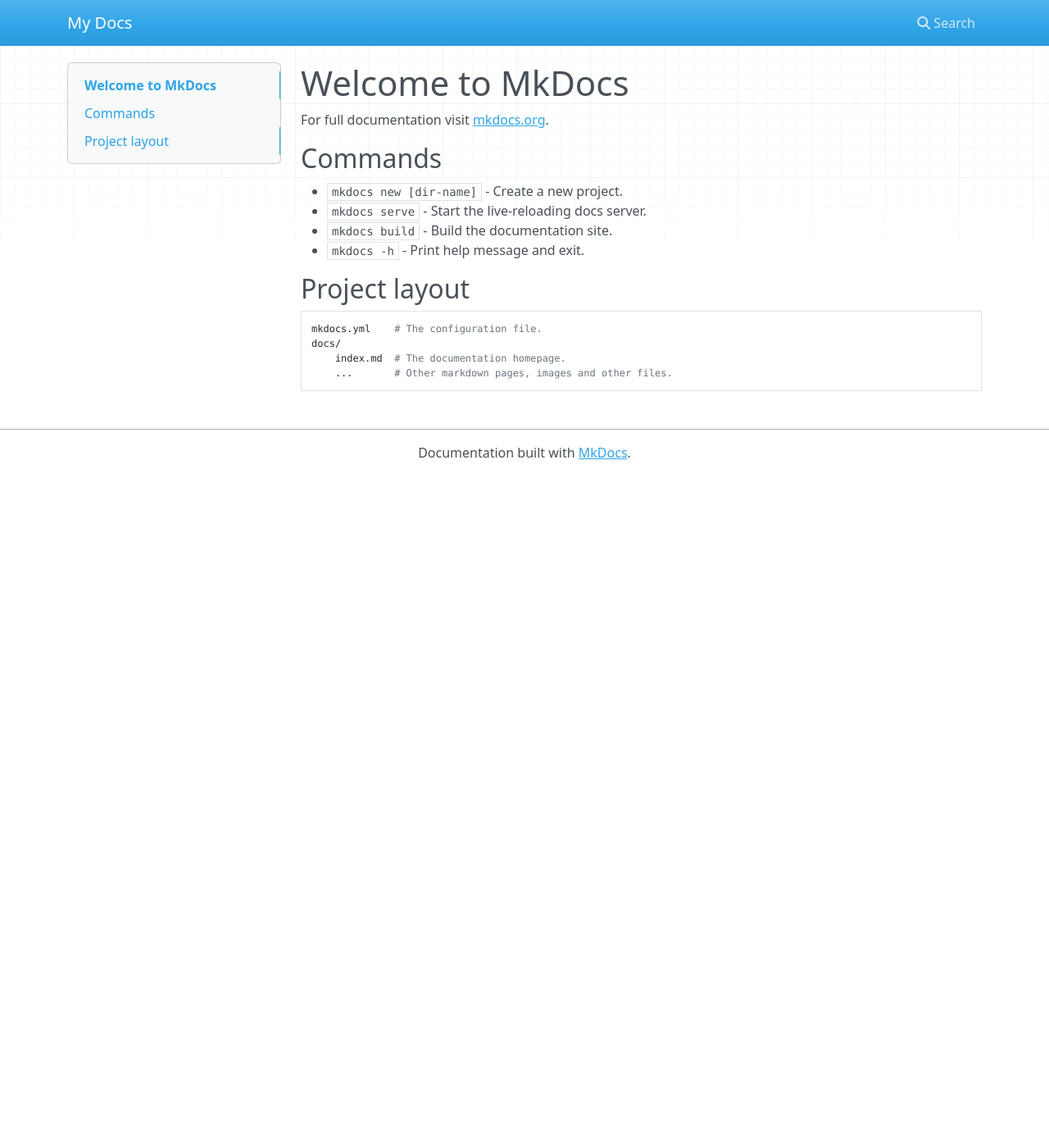
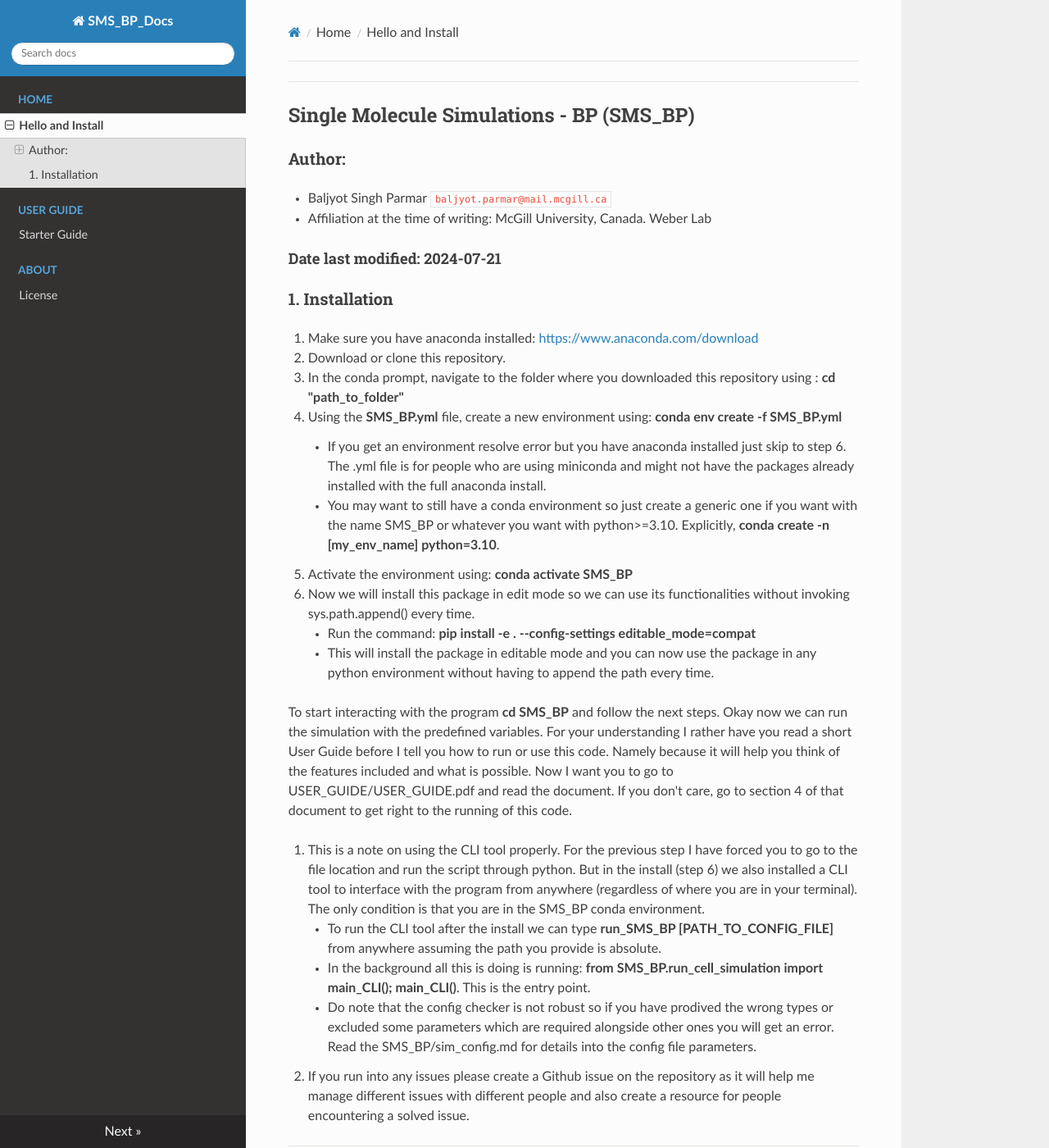
Before and after one commit to joemans3/SMS_BP, an MkDocs documentation site: the page built from docs/docs/index.md, in a window 1280 px wide and 1400 px high. Shown: the whole window at 82% size. Built offline with MkDocs 1.6.1, drawn with Linux system fonts in a browser that asks for light colours; nearby versions of some CDN libraries; some of the changed text lies outside the part shown.

Commit message:
DOCS: Added mkdocs documentation with appropriate package management

```diff
--- a/docs/docs/index.md
+++ b/docs/docs/index.md
@@ -1,17 +1,33 @@
-# Welcome to MkDocs
+---
+# Single Molecule Simulations - BP (SMS_BP)
+## Author:
+-
+  Baljyot Singh Parmar
+  `baljyot.parmar@mail.mcgill.ca`
+- Affiliation at the time of writing: McGill University, Canada. Weber Lab
+### Date last modified: 2024-07-21
 
-For full documentation visit [mkdocs.org](https://www.mkdocs.org).
 
-## Commands
 
-* `mkdocs new [dir-name]` - Create a new project.
-* `mkdocs serve` - Start the live-reloading docs server.
-* `mkdocs build` - Build the documentation site.
-* `mkdocs -h` - Print help message and exit.
 
-## Project layout
+## 1. Installation
+1. Make sure you have anaconda installed: <https://www.anaconda.com/download>
+2. Download or clone this repository.
+3. In the conda prompt, navigate to the folder where you downloaded this repository using : **cd "path_to_folder"**
+4. Using the **SMS_BP.yml** file, create a new environment using: **conda env create -f SMS_BP.yml**
+    - If you get an environment resolve error but you have anaconda installed just skip to step 6. The .yml file is for people who are using miniconda and might not have the packages already installed with the full anaconda install.
+    - You may want to still have a conda environment so just create a generic one if you want with the name SMS_BP or whatever you want with python>=3.10. Explicitly, **conda create -n [my_env_name] python=3.10**.
+5. Activate the environment using: **conda activate SMS_BP**
+6. Now we will install this package in edit mode so we can use its functionalities without invoking sys.path.append() every time.
+    - Run the command: **pip install -e . --config-settings editable_mode=compat**
+    - This will install the package in editable mode and you can now use the package in any python environment without having to append the path every time.
 
-    mkdocs.yml    # The configuration file.
-    docs/
-        index.md  # The documentation homepage.
-        ...       # Other markdown pages, images and other files.
+To start interacting with the program **cd SMS_BP** and follow the next steps.
+Okay now we can run the simulation with the predefined variables. For your understanding I rather have you read a short User Guide before I tell you how to run or use this code. Namely because it will help you think of the features included and what is possible. Now I want you to go to USER_GUIDE/USER_GUIDE.pdf and read the document. If you don't care, go to section 4 of that document to get right to the running of this code.
+
+7. This is a note on using the CLI tool properly. For the previous step I have forced you to go to the file location and run the script through python. But in the install (step 6) we also installed a CLI tool to interface with the program from anywhere (regardless of where you are in your terminal). The only condition is that you are in the SMS_BP conda environment.
+    - To run the CLI tool after the install we can type **run_SMS_BP [PATH_TO_CONFIG_FILE]** from anywhere assuming the path you provide is absolute.
+    - In the background all this is doing is running: **from SMS_BP.run_cell_simulation import main_CLI(); main_CLI()**. This is the entry point.
+    - Do note that the config checker is not robust so if you have prodived the wrong types or excluded some parameters which are required alongside other ones you will get an error. Read the SMS_BP/sim_config.md for details into the config file parameters.
+8. If you run into any issues please create a Github issue on the repository as it will help me manage different issues with different people and also create a resource for people encountering a solved issue.
+---
--- /dev/null
+++ b/docs/docs/javascripts/mathjax.js
@@ -0,0 +1,19 @@
+window.MathJax = {
+  tex: {
+    inlineMath: [["\\(", "\\)"]],
+    displayMath: [["\\[", "\\]"]],
+    processEscapes: true,
+    processEnvironments: true
+  },
+  options: {
+    ignoreHtmlClass: ".*|",
+    processHtmlClass: "arithmatex"
+  }
+};
+
+document$.subscribe(() => {
+  MathJax.startup.output.clearCache()
+  MathJax.typesetClear()
+  MathJax.texReset()
+  MathJax.typesetPromise()
+})
--- a/docs/mkdocs.yml
+++ b/docs/mkdocs.yml
@@ -1 +1,23 @@
-site_name: My Docs
+site_name: SMS_BP_Docs
+
+nav:
+  - Home:
+    - 'Hello and Install': index.md
+  - User Guide:
+    - 'Starter Guide': User_Guide_MD.md
+  - About:
+    - 'License': license.md
+
+theme: readthedocs
+
+markdown_extensions:
+  - pymdownx.arithmatex:
+      generic: true
+  - toc:
+      permalink: "#"
+      baselevel: 2
+      separator: "_"
+
+extra_javascript:
+  - javascripts/mathjax.js
+  - https://unpkg.com/mathjax@3/es5/tex-mml-chtml.js
--- a/pyproject.toml
+++ b/pyproject.toml
@@ -28,6 +28,7 @@
   "scikit-image>=0.18.3",
   "fbm>=0.3.0",
   "Pillow==9.4.0"
+  "mkdocs==1.6.0"
 ]
 [tool.setuptools.packages.find]
 include = ["SMS_BP*"]
```
Also changed, not shown: docs/docs/User_Guide_MD.md (added, +274 -0 lines), docs/docs/license.md (added, +10 -0 lines), docs/docs/imgs/Cell_Movie_Test_001_Motion_Blur_high.png (added), docs/docs/imgs/Cell_Movie_Test_001_noMotion_Blur_high.png (added), 8 other files.
